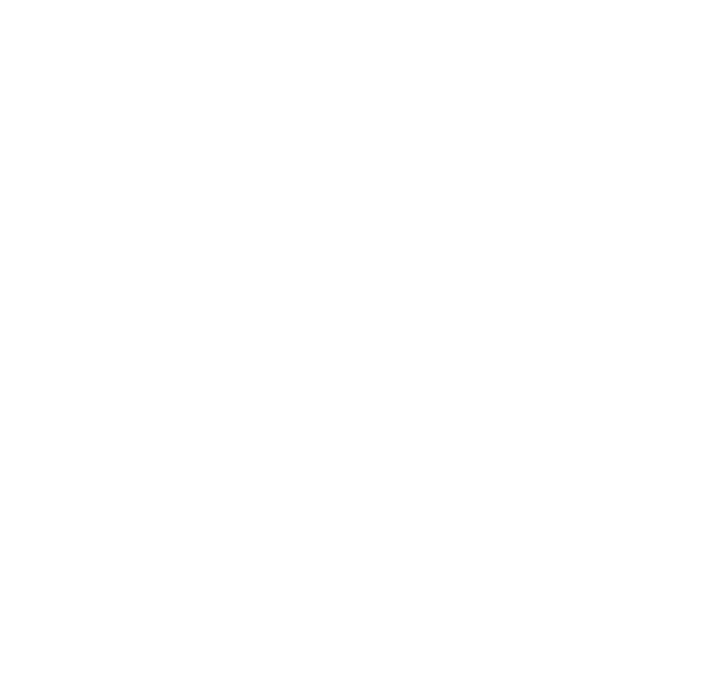
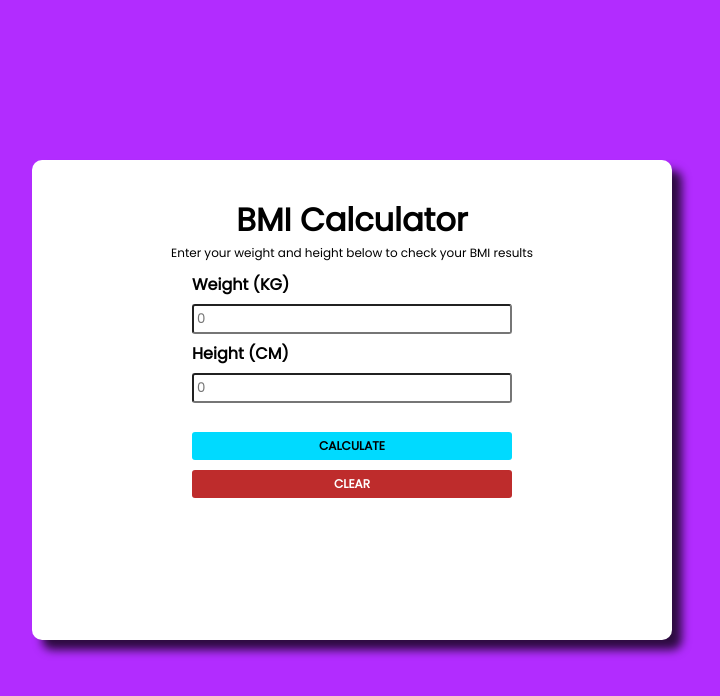
Before and after one commit to pakisenju/calculator-BMI, a plain HTML site: page index.html in a window 1280 px wide. Shown: the whole page, without its empty margins (288-1008 px from the left). Drawn offline with nearby package versions, Linux system fonts and the light colour scheme.

Commit message:
struktur dan styling tampilan

```diff
--- a/index.html
+++ b/index.html
@@ -4,11 +4,39 @@
 <head>
     <meta charset="UTF-8">
     <meta name="viewport" content="width=device-width, initial-scale=1.0">
+    <link rel="stylesheet" href="style.css">
+    <link rel="preconnect" href="https://fonts.googleapis.com">
+    <link rel="preconnect" href="https://fonts.gstatic.com" crossorigin>
+    <link href="https://fonts.googleapis.com/css2?family=Bebas+Neue&family=Geologica:wght@200&family=Poppins:wght@200;400&display=swap" rel="stylesheet">
+    <link rel="stylesheet" href="https://cdnjs.cloudflare.com/ajax/libs/animate.css/4.1.1/animate.min.css" />
     <title>Document</title>
 </head>
 
 <body>
+    <div id="content" class="color-change-5x">
+        <div id="calculator-bmi">
+            <div id="title">
+                <h1>BMI Calculator</h1>
+                <p>Enter your weight and height below to check your BMI results</p>
+            </div>
 
+            <div id="input">
+                <label for="">Weight (KG)</label>
+                <input id="input-berat" type="number" placeholder="0">
+                <label for="">Height (CM)</label>
+                <input id="input-tinggi" type="number" placeholder="0">
+            </div>
+
+            <div id="button">
+                <button type="button" onclick="">Calculate</button>
+                <button id="clear" type="button" onclick="">Clear</button>
+            </div>
+
+            <div id="hasil-bmi"></div>
+        </div>
+    </div>
+
+    <script src="script.js"></script>
 </body>
 
 </html>
--- a/style.css
+++ b/style.css
@@ -0,0 +1,144 @@
+* {
+    margin: 0px;
+    padding: 0px;
+    box-sizing: border-box;
+}
+
+html {
+    font-family: "Poppins", sans-serif;
+}
+
+#content {
+    width: 100%;
+    height: 100vh;
+    display: flex;
+    justify-content: center;
+    align-items: center;
+}
+
+#content #calculator-bmi {
+    width: 50%;
+    height: 60%;
+    background-color: #fff;
+    display: flex;
+    flex-direction: column;
+    justify-content: flex-start;
+    align-items: center;
+    border-radius: 10px;
+    box-shadow: 10px 10px 10px 0px rgba(0,0,0,0.75);
+}
+
+#content #calculator-bmi #title {
+    width: 100%;
+    display: flex;
+    flex-direction: column;
+    align-items: center;
+    margin: 36px 0 5px;
+}
+
+#content #calculator-bmi #title h1 {
+    font-size: 2rem;
+    font-weight: 900;
+}
+
+#content #calculator-bmi #title p {
+    font-size: 0.75rem;
+    font-weight: 400;
+    text-align: center;
+}
+
+#content #calculator-bmi #input {
+    width: 50%;
+    display: flex;
+    flex-direction: column;
+    margin: 5px 0;
+}
+
+#content #calculator-bmi #input label {
+    font-weight: 600;
+}
+
+#content #calculator-bmi #input input {
+    font-family: "Poppins", sans-serif;
+    padding: 3px;
+    margin: 7px 0;
+    border-radius: 3px;
+}
+
+#content #calculator-bmi #input input::-webkit-outer-spin-button,
+input::-webkit-inner-spin-button {
+    -webkit-appearance: none;
+    margin: 0;
+}
+
+#content #calculator-bmi #button {
+    width: 50%;
+    margin: 12px 0;
+    display: flex;
+    flex-direction: column;
+    justify-content: center;
+    align-items: center;
+}
+
+#content #calculator-bmi #button button {
+    width: 100%;
+    color: #000;
+    background-color: #00daff;
+    border: none;
+    font-size: 12px;
+    text-transform: uppercase;
+    padding: 5px;
+    font-family: "Poppins", sans-serif;
+    font-weight: 600;
+    border-radius: 3px;
+    cursor: pointer;
+    margin: 5px 0;
+}
+
+#content #calculator-bmi #button button:hover {
+    color: #494949;
+    background-color: #5de7ff;
+}
+
+#content #calculator-bmi #button {
+    width: 50%;
+    margin: 12px 0;
+    display: flex;
+    flex-direction: column;
+    justify-content: center;
+    align-items: center;
+}
+
+#content #calculator-bmi #button #clear {
+    width: 100%;
+    color: #ffffff;
+    background-color: #be2c2c;
+    border: none;
+    font-size: 12px;
+    text-transform: uppercase;
+    padding: 5px;
+    font-family: "Poppins", sans-serif;
+    font-weight: 600;
+    border-radius: 3px;
+    cursor: pointer;
+    margin: 5px 0;
+}
+
+#content #calculator-bmi #button #clear:hover {
+    color: #eaeaea;
+    background-color: #dc5a5a;
+}
+
+.color-change-5x {
+	-webkit-animation: color-change-5x 5s linear infinite alternate both;
+	animation: color-change-5x 5s linear infinite alternate both;
+}
+
+@keyframes color-change-5x {
+    0% {
+    background: #19dcea;
+    }
+    100% {
+    background: #b22cff;
+    }
+}
```
